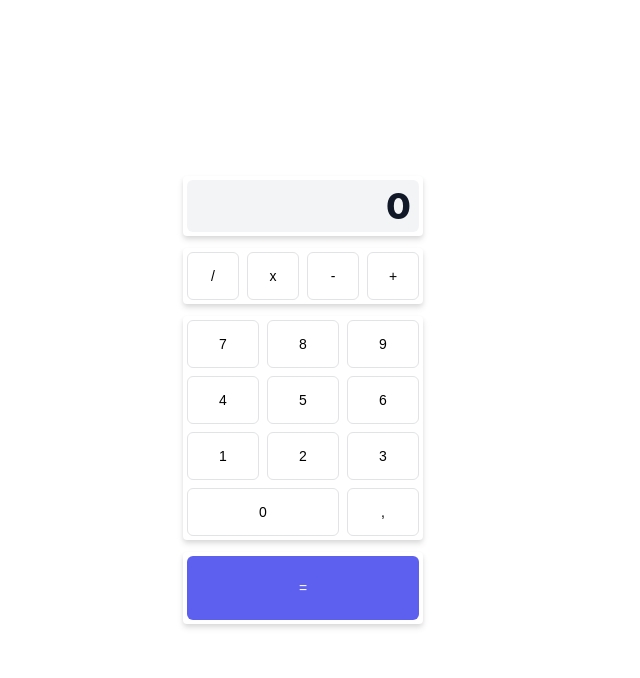
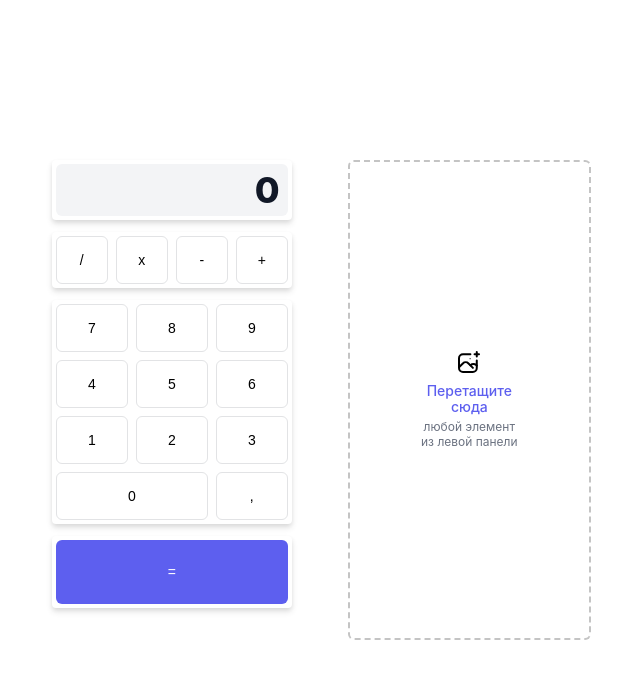
Before and after one commit to Fpsska/DND-calculator, a React (Create React App) app: page / in a window 1280 px wide. Shown: the top 678 px of the page, without its empty margins (337-977 px from the left). Built offline with nearby package versions, Linux system fonts and the light colour scheme.

Commit message:
feat: create constructor HTML-markup, Placeholder.tsx component & add reset-styles for img tag

```diff
--- a/src/assets/styles/_reset.scss
+++ b/src/assets/styles/_reset.scss
@@ -3,3 +3,9 @@
 *::after {
     box-sizing: border-box;
 }
+
+img {
+    display: inline-block;
+    vertical-align: middle;
+    max-width: 100%;
+}
--- a/src/assets/styles/style.scss
+++ b/src/assets/styles/style.scss
@@ -30,6 +30,12 @@ body {
     display: flex;
     justify-content: center;
     align-items: center;
+
+    &__preview {
+        display: flex;
+        align-items: flex-start;
+        justify-content: space-between;
+    }
 }
 
 // /. general-styles
@@ -37,6 +43,7 @@ body {
 
 .storage {
     flex: 0 0 240px;
+    margin-right: 56px;
 
     &__wrapper {
         display: flex;
@@ -44,3 +51,30 @@ body {
     }
 
 }
+
+.constructor {
+    flex: 0 0 243px;
+    height: 480px;
+
+    &__wrapper {
+        border: 2px dashed $silver-sand-color;
+        border-radius: 6px;
+        height: 100%;
+    }
+}
+
+.constructor.empty {
+    .constructor__wrapper {
+
+        display: flex;
+        justify-content: center;
+        align-items: center;
+        padding: 58px;
+        background-color: $white-color;
+        transition: all .25s ease-in;
+
+        &:hover {
+            background-color: $alice-blue-color;
+        }
+    }
+}
--- a/src/components/layout/App/App.tsx
+++ b/src/components/layout/App/App.tsx
@@ -3,6 +3,8 @@ import React from 'react';
 import Display from 'components/ui/Display/Display';
 
 import Button from 'components/ui/Button/Button';
+
+import Placeholder from 'components/ui/Placeholder/Placeholder';
 
 import Section from '../Section/Section';
 
@@ -17,6 +19,7 @@ const App: React.FC = () => {
     return (
         <div className="App">
             <div className="page">
+                <div className="page__preview">
                     <div className="storage">
                         <div className="storage__wrapper">
                             <Section role="section_display">
@@ -38,6 +41,12 @@ const App: React.FC = () => {
                             </Section>
                         </div>
                     </div>
+                    <div className="constructor empty">
+                        <div className="constructor__wrapper">
+                            <Placeholder />
+                        </div>
+                    </div>
+                </div>
             </div>
         </div>
     );
--- /dev/null
+++ b/src/components/ui/Placeholder/Placeholder.tsx
@@ -0,0 +1,28 @@
+import React from 'react';
+
+import placeholder_image from 'assets/icons/add_file-icon.svg';
+
+import './placeholder.scss';
+
+// /. imports
+
+const Placeholder: React.FC = () => {
+    return (
+        <div className="placeholder">
+            <div className="placeholder__wrapper">
+                <div className="placeholder__image">
+                    <img
+                        src={placeholder_image}
+                        alt="add image icon"
+                    />
+                </div>
+                <p className="placeholder__description">
+                    <span>Перетащите сюда</span> любой элемент <br /> из левой
+                    панели
+                </p>
+            </div>
+        </div>
+    );
+};
+
+export default Placeholder;
--- /dev/null
+++ b/src/components/ui/Placeholder/placeholder.scss
@@ -0,0 +1,42 @@
+@import 'assets/styles/vars';
+
+// /. imports
+
+.placeholder {
+    &__wrapper {
+        display: flex;
+        flex-direction: column;
+        align-items: center;
+        justify-content: center;
+    }
+
+    &__image {
+        margin-bottom: 10px;
+        flex: 0 0 22px;
+        height: 22px;
+        overflow: hidden;
+
+        img {
+            object-fit: cover;
+        }
+    }
+
+    &__description {
+
+        margin: 0;
+        text-align: center;
+        font-size: 12px;
+        line-height: 14.52px;
+        font-weight: 400;
+        color: $auro-metal-saurus-color;
+
+        span {
+            display: block;
+            font-size: 14px;
+            line-height: 16.94px;
+            font-weight: 500;
+            color: $light-blue-color;
+            margin-bottom: 4px;
+        }
+    }
+}
```
Lines whose indentation alone changed are shown as unchanged.
